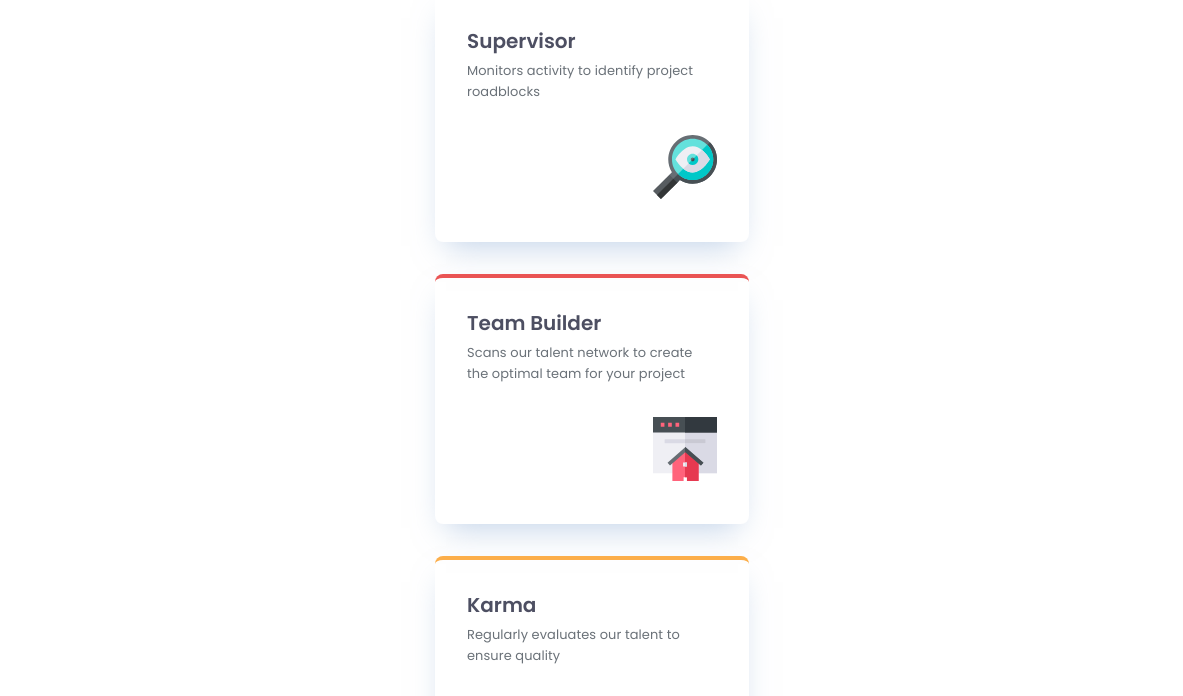
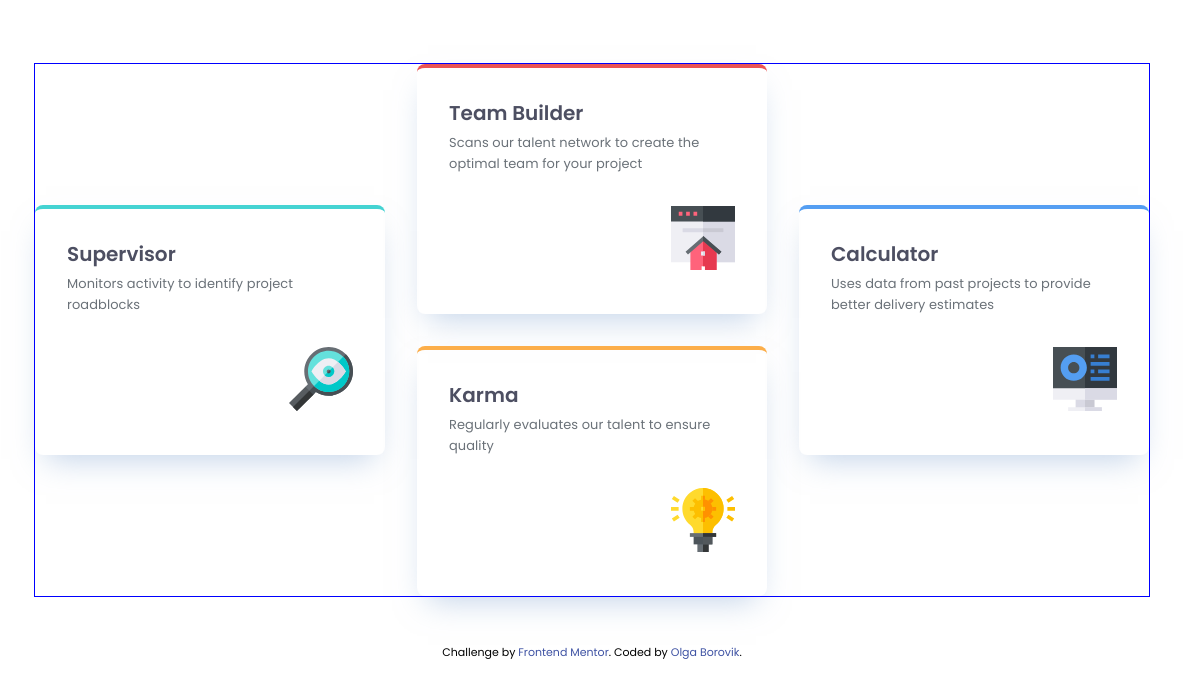
Before and after one commit to OlgaBorovik/frontendmentor-four-card-feature-section, a plain HTML site: page index.html in a window 1536 px wide. Shown: the part 268-964 px from the top of the page, without its empty margins (176-1359 px from the left). After the commit the page ends 929 px from the top, so only its background shows below. Drawn offline with Linux system fonts and the light colour scheme.

Commit message:
tablet and desktop

```diff
--- a/css/style.css
+++ b/css/style.css
@@ -6,47 +6,56 @@
   padding: 0;
 }
 
-
-
-body{
-    font-family: "Poppins", sans-serif;
+body {
+  font-family: 'Poppins', sans-serif;
   font-weight: 400;
   font-style: normal;
   font-size: 0.81rem;
   background-color: var(--white);
 }
 
-ul{
+ul {
   list-style: none;
 }
 
-a{
+a {
   text-decoration: none;
   color: inherit;
 }
-:root{
+:root {
   --white: #fff;
---primaryText: #6A7178;
---secondaryText: #4D4F62;
---accentRed:#EA5454;
---accentCyan: #44D3D2;
---accentBlue:#549EF2;
---accentOrange: #FCAE4A;
+  --primaryText: #6a7178;
+  --secondaryText: #4d4f62;
+  --accentRed: #ea5454;
+  --accentCyan: #44d3d2;
+  --accentBlue: #549ef2;
+  --accentOrange: #fcae4a;
 }
 
-.container{
-    max-width: 314px;
+.container {
+  width: clamp(19rem, 100%, 28rem);
+  padding-inline: 2rem;
   display: flex;
   flex-direction: column;
-    /* gap: 2rem; */
   justify-content: center;
   align-items: center;
   margin-inline: auto;
   margin-block-start: 3.5rem;
   margin-block-end: 3rem;
+
+  @media (min-width: 47.9rem) {
+    width: 41.25rem;
+    padding: 0;
+    margin-block-start: 5rem;
+  }
+  @media (min-width: 90rem) {
+    width: 69.62rem;
+    padding: 0;
+    margin-block-start: 6.32rem;
+  }
 }
 
-.feature__title{
+.feature__title {
   color: var(--secondaryText);
   font-size: 1.5rem;
   font-weight: 275;
@@ -54,26 +63,46 @@ a{
   letter-spacing: 0.25px;
   text-align: center;
   margin-bottom: 1rem;
+  @media (min-width: 48rem) {
+    font-size: 2.25rem;
+    margin-bottom: 1rem;
+  }
 }
 
-.feature__title span{
+.feature__title span {
   font-weight: 400;
 }
 
-.feature__text{
+.feature__text {
   color: var(--secondaryText);
   font-size: 0.94rem;
   line-height: 1.4;
   letter-spacing: 0.1px;
   text-align: center;
   margin-bottom: 3.62rem;
+  @media (min-width: 48rem) {
+    margin-bottom: 4.5rem;
+  }
+  @media (min-width: 90rem) {
+    max-width: 33.75rem;
+  }
 }
 
-.feature__list{
+.feature__list {
   display: flex;
   flex-direction: column;
   gap: 2rem;
   width: 100%;
+  @media (min-width: 48rem) {
+    display: grid;
+    grid-template-columns: repeat(4, 1fr);
+    grid-template-rows: repeat(3, 1fr);
+    outline: 1px solid blue;
+  }
+  @media (min-width: 90rem) {
+    grid-template-columns: repeat(3, 1fr);
+    grid-template-rows: repeat(4, 1fr);
+  }
 }
 .feature__item {
   display: flex;
@@ -84,18 +113,49 @@ a{
   height: 15.62rem;
 }
 
-.feature__item--cyan{
+.feature__item--cyan {
   border-top: 4px solid var(--accentCyan);
-
+  @media (min-width: 48rem) {
+    grid-row: 2;
+    grid-column: 1 / 3;
   }
-.feature__item--red{
+  @media (min-width: 90rem) {
+    grid-row: 2 / 4;
+    grid-column: 1;
+  }
+}
+.feature__item--red {
   border-top: 4px solid var(--accentRed);
+  @media (min-width: 48rem) {
+    grid-row: 1;
+    grid-column: 2 / 4;
   }
-.feature__item--orange{
+  @media (min-width: 90rem) {
+    grid-row: 1 / 3;
+    grid-column: 2;
+  }
+}
+.feature__item--orange {
   border-top: 4px solid var(--accentOrange);
+  @media (min-width: 48rem) {
+    grid-row: 2;
+    grid-column: 3 / 5;
   }
-.feature__item--blue{
+  @media (min-width: 90rem) {
+    grid-row: 3 / 5;
+    grid-column: 2;
+  }
+}
+.feature__item--blue {
   border-top: 4px solid var(--accentBlue);
+  @media (min-width: 48rem) {
+    grid-row: 3;
+    grid-column: 2 / 4;
+  }
+  @media (min-width: 90rem) {
+    grid-row: 2 / 4;
+    grid-column: 3;
+  }
 }
 
 .item__title {
@@ -104,14 +164,13 @@ color: var(--secondaryText);
   font-weight: 600;
   line-height: 1.35;
   margin-bottom: 6px;
+}
 
-}
 .item__text {
   color: var(--primaryText);
   line-height: 1.6;
   letter-spacing: 0.09px;
   margin-bottom: 32px;
-
 }
 .item__icon {
   margin-left: auto;
--- a/index.html
+++ b/index.html
@@ -20,7 +20,7 @@
 <body>
   <div class="container">
     <h1 class="feature__title">
-      Reliable, efficient delivery <span>Powered by Technology</span>
+      Reliable, efficient delivery </br> <span>Powered by Technology</span>
     </h1>
     <p class="feature__text">
       Our Artificial Intelligence powered tools use millions of project data points
```
Lines whose indentation alone changed are shown as unchanged.
